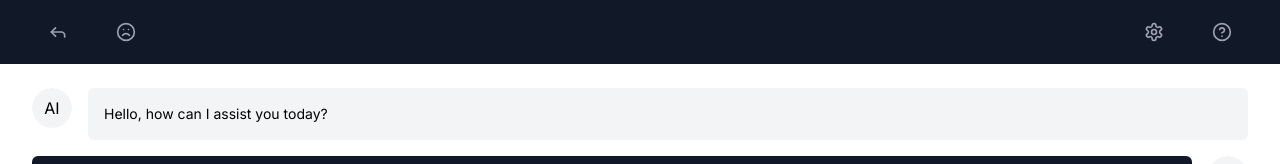
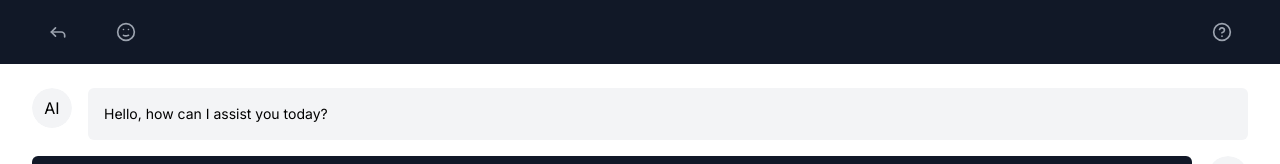
Before and after one commit to uxia99/mbti_chatbot, a Next.js app: page / in a window 1280 px wide. Shown: the top 164 px of the page. Built offline with nearby package versions, Linux system fonts and the light colour scheme.

Commit message:
Edit Icon&Color

```diff
--- a/src/components/mbti-bot.tsx
+++ b/src/components/mbti-bot.tsx
@@ -34,17 +34,11 @@ export function MbtiBot() {
                 <ReplyIcon className="h-5 w-5 text-gray-400 dark:text-gray-900" />
               </Button>
             </DropdownMenuTrigger>
-            <DropdownMenuContent className="w-56 space-y-1">
-              <DropdownMenuItem>Friendly</DropdownMenuItem>
-              <DropdownMenuItem>Formal</DropdownMenuItem>
-              <DropdownMenuItem>Empathetic</DropdownMenuItem>
-              <DropdownMenuItem>Concise</DropdownMenuItem>
-            </DropdownMenuContent>
           </DropdownMenu>
           <DropdownMenu>
             <DropdownMenuTrigger asChild>
               <Button variant="ghost">
-                <FrownIcon className="h-5 w-5 text-gray-400 dark:text-gray-900" />
+                <SmileIcon className="h-5 w-5 text-gray-400 dark:text-gray-900" />
               </Button>
             </DropdownMenuTrigger>
             <DropdownMenuContent className="w-56 space-y-1">
@@ -54,9 +48,9 @@ export function MbtiBot() {
           </DropdownMenu>
         </div>
         <div className="flex items-center space-x-4">
-          <Button variant="ghost">
+          {/* <Button variant="ghost">
             <SettingsIcon className="h-5 w-5 text-gray-400 dark:text-gray-900" />
-          </Button>
+          </Button> */}
           <Button variant="ghost">
             <CircleHelpIcon className="h-5 w-5 text-gray-400 dark:text-gray-900" />
           </Button>
@@ -146,7 +140,7 @@ function CircleHelpIcon(props: JSX.IntrinsicAttributes & SVGProps<SVGSVGElement>
 }
 
 
-function FrownIcon(props: JSX.IntrinsicAttributes & SVGProps<SVGSVGElement>) {
+function SmileIcon(props: JSX.IntrinsicAttributes & SVGProps<SVGSVGElement>) {
   return (
     <svg
       {...props}
@@ -160,8 +154,9 @@ function FrownIcon(props: JSX.IntrinsicAttributes & SVGProps<SVGSVGElement>) {
       strokeLinecap="round"
       strokeLinejoin="round"
     >
+
       <circle cx="12" cy="12" r="10" />
-      <path d="M16 16s-1.5-2-4-2-4 2-4 2" />
+      <path d="M9 16c1.5 1 3.5 1 6 0" />
       <line x1="9" x2="9.01" y1="9" y2="9" />
       <line x1="15" x2="15.01" y1="9" y2="9" />
     </svg>
--- a/src/components/ui/dropdown-menu.tsx
+++ b/src/components/ui/dropdown-menu.tsx
@@ -65,7 +65,8 @@ const DropdownMenuContent = React.forwardRef<
       ref={ref}
       sideOffset={sideOffset}
       className={cn(
-        "z-50 min-w-[8rem] overflow-hidden rounded-md border border-gray-200 bg-white p-1 text-gray-950 shadow-md data-[state=open]:animate-in data-[state=closed]:animate-out data-[state=closed]:fade-out-0 data-[state=open]:fade-in-0 data-[state=closed]:zoom-out-95 data-[state=open]:zoom-in-95 data-[side=bottom]:slide-in-from-top-2 data-[side=left]:slide-in-from-right-2 data-[side=right]:slide-in-from-left-2 data-[side=top]:slide-in-from-bottom-2 dark:border-gray-800 dark:bg-gray-950 dark:text-gray-50",
+        // DropDownMenuContent styles
+        "z-50 min-w-[8rem] overflow-hidden rounded-md border border-gray-200 bg-white p-1 text-gray-950 shadow-md data-[state=open]:animate-in data-[state=closed]:animate-out data-[state=closed]:fade-out-0 data-[state=open]:fade-in-0 data-[state=closed]:zoom-out-95 data-[state=open]:zoom-in-95 data-[side=bottom]:slide-in-from-top-2 data-[side=left]:slide-in-from-right-2 data-[side=right]:slide-in-from-left-2 data-[side=top]:slide-in-from-bottom-2 dark:border-gray-800 dark:bg-gray-800 dark:text-gray-50",
         className
       )}
       {...props}
```
